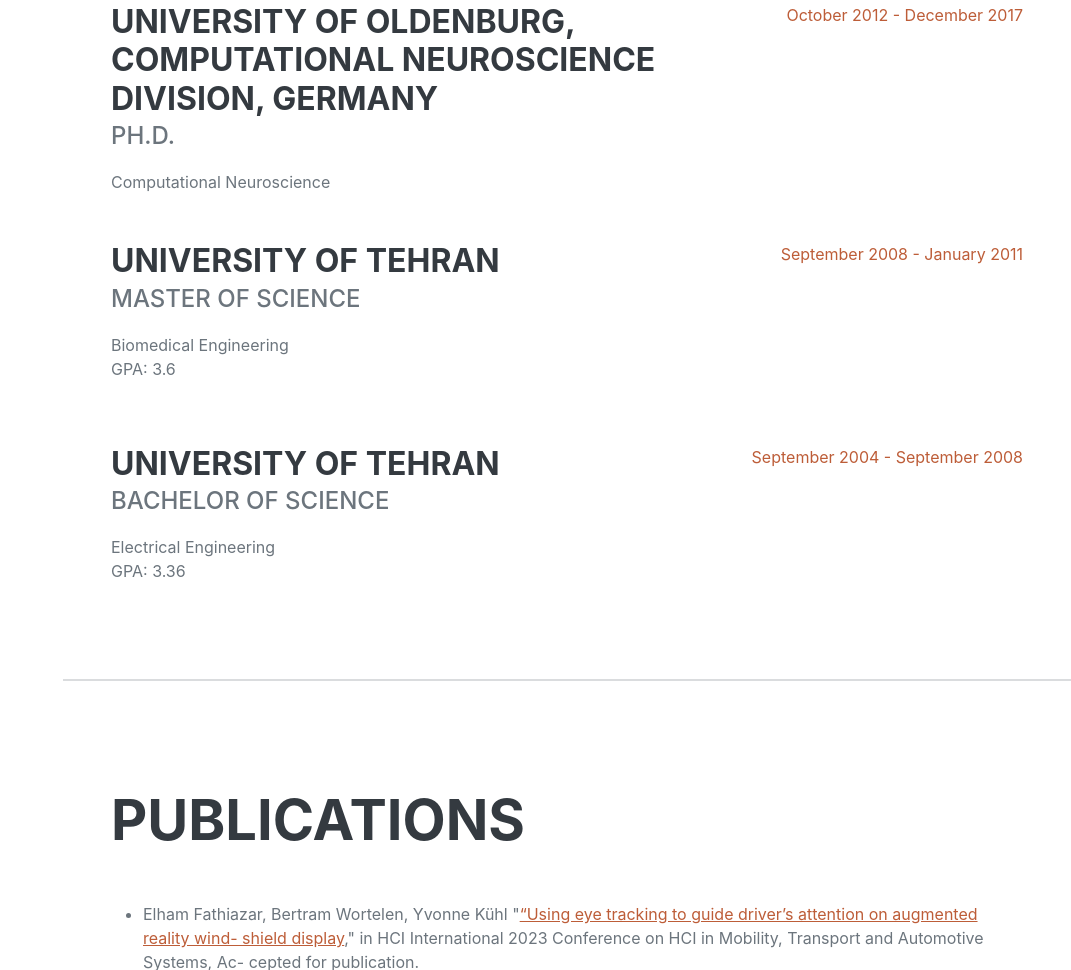
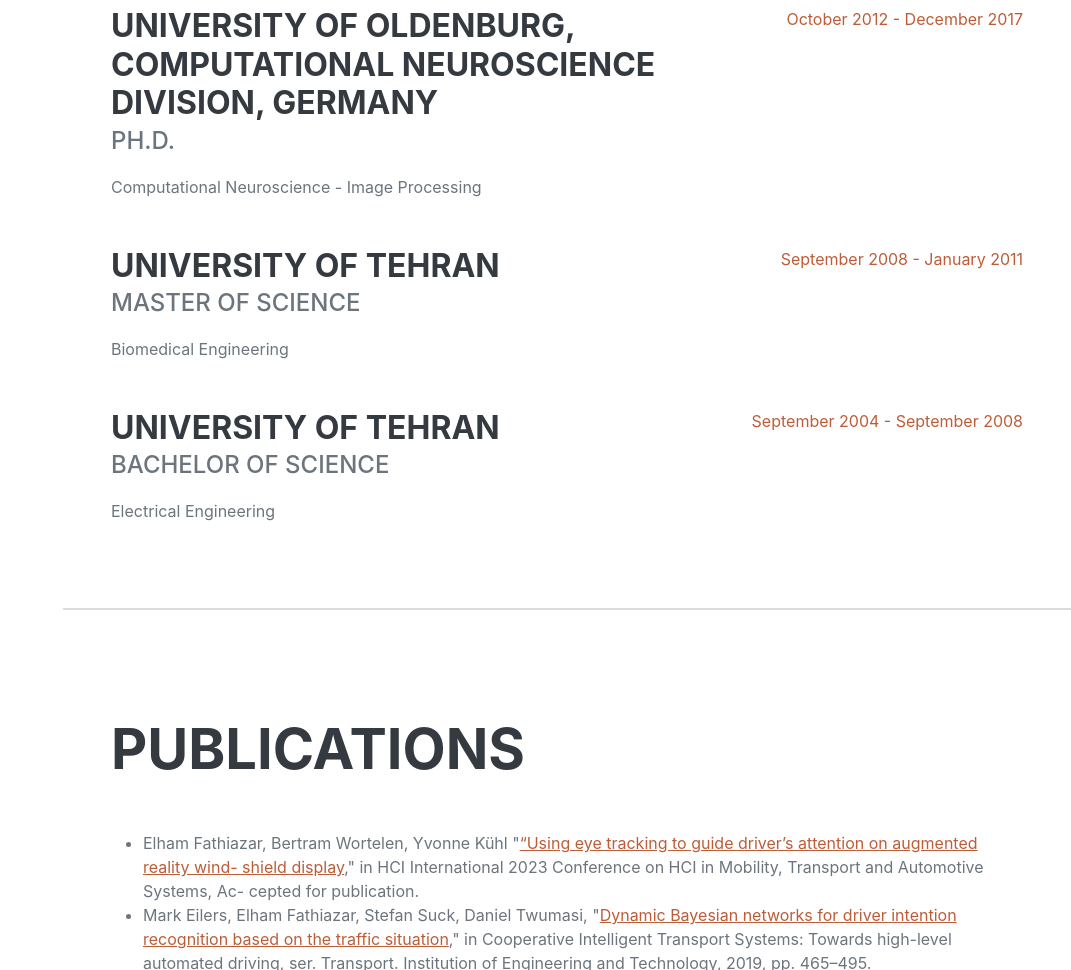
Before and after one commit to efathiazar/efathiazar.github.io, a plain HTML site: page index.html in a window 1280 px wide. Shown: the part 2563-3533 px from the top of the page, without its empty margins (209-1280 px from the left). Drawn offline with nearby package versions, Linux system fonts and the light colour scheme; a web font is replaced by a local one.

Commit message:
Update index.html

```diff
--- a/index.html
+++ b/index.html
@@ -96,7 +96,7 @@
                         <div class="flex-grow-1">
                             <h3 class="mb-0">University of Oldenburg, Computational Neuroscience Division, Germany</h3>
                             <div class="subheading mb-3">Ph.D.</div>
-                            <div>Computational Neuroscience</div>
+                            <div>Computational Neuroscience - Image Processing</div>
 
                         </div>
                         <div class="flex-shrink-0"><span class="text-primary">October 2012 - December 2017</span></div>
@@ -106,7 +106,6 @@
                             <h3 class="mb-0">University of Tehran</h3>
                             <div class="subheading mb-3">Master of Science</div>
                             <div>Biomedical Engineering</div>
-                            <p>GPA: 3.6</p>
                         </div>
                         <div class="flex-shrink-0"><span class="text-primary">September 2008 - January 2011</span></div>
                     </div>
@@ -115,7 +114,6 @@
                             <h3 class="mb-0">University of Tehran</h3>
                             <div class="subheading mb-3">Bachelor of Science</div>
                             <div >Electrical Engineering</div>
-                            <p>GPA: 3.36</p>
                         </div>
                         <div class="flex-shrink-0"><span class="text-primary">September 2004 - September 2008</span></div>
                     </div>
```
